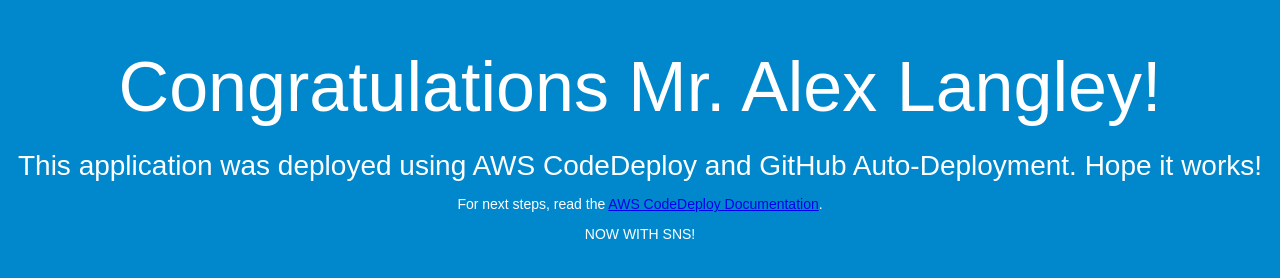
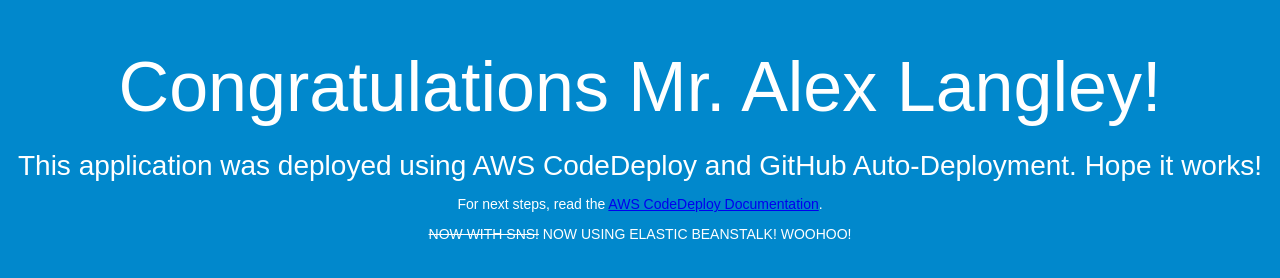
Before and after one commit to alexlangley/codedeploysample, a plain HTML site: page index.html in a window 1280 px wide. Drawn offline with Linux system fonts and the light colour scheme.

Commit message:
Added note about elastic beanstalk

```diff
--- a/index.html
+++ b/index.html
@@ -29,7 +29,8 @@
     <h1>Congratulations Mr. Alex Langley!</h1>
     <h2>This application was deployed using AWS CodeDeploy and GitHub Auto-Deployment.  Hope it works!</h2>
     <p>For next steps, read the <a href="http://aws.amazon.com/documentation/codedeploy">AWS CodeDeploy Documentation</a>.</p>
-	NOW WITH SNS!
+	<strike>NOW WITH SNS!</strike>
+	NOW USING ELASTIC BEANSTALK!  WOOHOO!
   </div>
 </body>
 </html>
```
